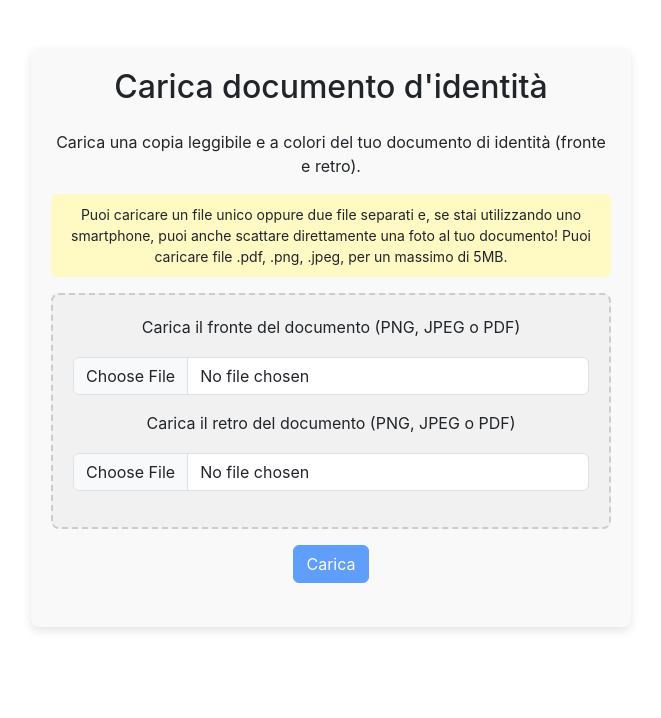
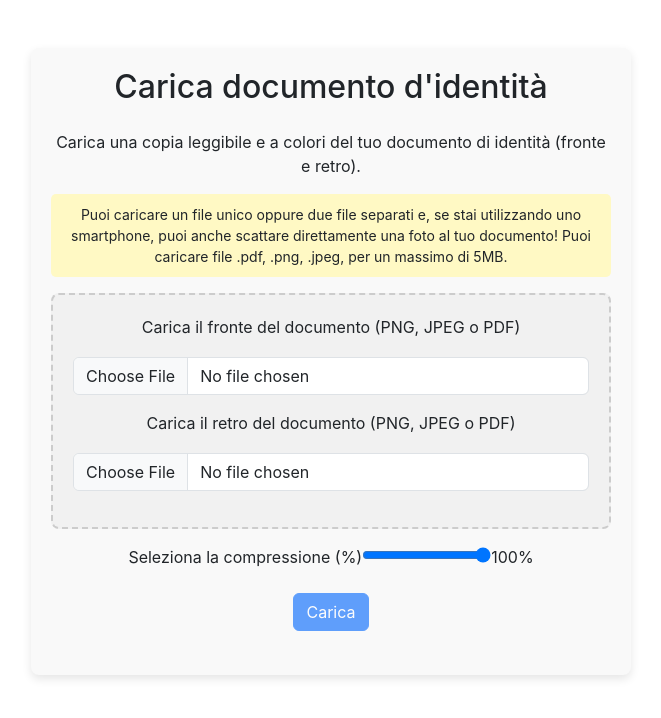
Before and after one commit to pietrosalernops/documentMerger, a React (Create React App) app: page / in a window 1280 px wide. Shown: the top 718 px of the page, without its empty margins (309-970 px from the left). Built offline with nearby package versions, Linux system fonts and the light colour scheme.

Commit message:
Aggiunta percentuale compressione

```diff
--- a/src/App.js
+++ b/src/App.js
@@ -4,9 +4,10 @@ import FileUploader from './components/FileUploader';
 
 const App = () => {
   const [mergedPdfUrl, setMergedPdfUrl] = useState(null);
+  const [compression, setCompression] = useState(100);
 
   const handleMerge = async (frontFile, backFile) => {
-    const mergedPdfBlob = await mergeFiles(frontFile, backFile);
+    const mergedPdfBlob = await mergeFiles(frontFile, backFile, compression);
     const mergedPdfUrl = URL.createObjectURL(mergedPdfBlob);
     setMergedPdfUrl(mergedPdfUrl);
   };
@@ -17,6 +18,7 @@ const App = () => {
         onFilesSelected={handleMerge}
         mergedPdfUrl={mergedPdfUrl}
         setMergedPdfUrl={setMergedPdfUrl}
+        setCompression={setCompression}
       />
     </div>
   );
--- a/src/components/FileUploader.js
+++ b/src/components/FileUploader.js
@@ -1,10 +1,11 @@
 import React, { useState, useRef } from 'react';
 import './FileUploader.css';
 
-const FileUploader = ({ onFilesSelected, mergedPdfUrl, setMergedPdfUrl }) => {
+const FileUploader = ({ onFilesSelected, mergedPdfUrl, setMergedPdfUrl, setCompression }) => {
   const [frontFile, setFrontFile] = useState(null);
   const [backFile, setBackFile] = useState(null);
   const [errorMessage, setErrorMessage] = useState('');
+  const [compressionValue, setCompressionValue] = useState(100);
 
   const allowedFileTypes = ['image/png', 'image/jpeg', 'application/pdf'];
 
@@ -53,6 +54,12 @@ const FileUploader = ({ onFilesSelected, mergedPdfUrl, setMergedPdfUrl }) => {
     }
   };
 
+  const handleCompressionChange = (event) => {
+    const value = Number(event.target.value);
+    setCompressionValue(value);
+    setCompression(value);
+  };
+
   return (
     <div className="file-uploader-container container mt-4">
       <h2 className="text-center mb-4">Carica documento d'identità</h2>
@@ -83,6 +90,18 @@ const FileUploader = ({ onFilesSelected, mergedPdfUrl, setMergedPdfUrl }) => {
             ref={backFileInputRef}
           />
         </div>
+      </div>
+
+      <div className="mb-3 text-center">
+        <label className="form-label">Seleziona la compressione (%)</label>
+        <input
+          type="range"
+          min="0"
+          max="100"
+          value={compressionValue}
+          onChange={handleCompressionChange}
+        />
+        <span>{compressionValue}%</span>
       </div>
 
       <div className="row text-center mb-4">
--- a/src/utils/pdfUtils.js
+++ b/src/utils/pdfUtils.js
@@ -1,6 +1,6 @@
 import { PDFDocument } from 'pdf-lib';
 
-export const mergeFiles = async (frontFile, backFile) => {
+export const mergeFiles = async (frontFile, backFile, compression) => {
   const pdfDoc = await PDFDocument.create();
 
   const files = [frontFile, backFile];
@@ -10,16 +10,23 @@ export const mergeFiles = async (frontFile, backFile) => {
 
     if (fileType.includes('image')) {
       const imageBytes = await file.arrayBuffer();
-      const image = fileType.includes('png')
-        ? await pdfDoc.embedPng(imageBytes)
-        : await pdfDoc.embedJpg(imageBytes);
 
-      const page = pdfDoc.addPage([image.width, image.height]);
+      let image;
+      if (fileType.includes('png')) {
+        image = await pdfDoc.embedPng(imageBytes);
+      } else {
+        image = await pdfDoc.embedJpg(imageBytes);
+      }
+
+      const width = image.width * (compression / 100);
+      const height = image.height * (compression / 100);
+
+      const page = pdfDoc.addPage([width, height]);
       page.drawImage(image, {
         x: 0,
         y: 0,
-        width: image.width,
-        height: image.height,
+        width: width,
+        height: height,
       });
     } else if (fileType.includes('pdf')) {
       const existingPdfDoc = await PDFDocument.load(await file.arrayBuffer());
```
